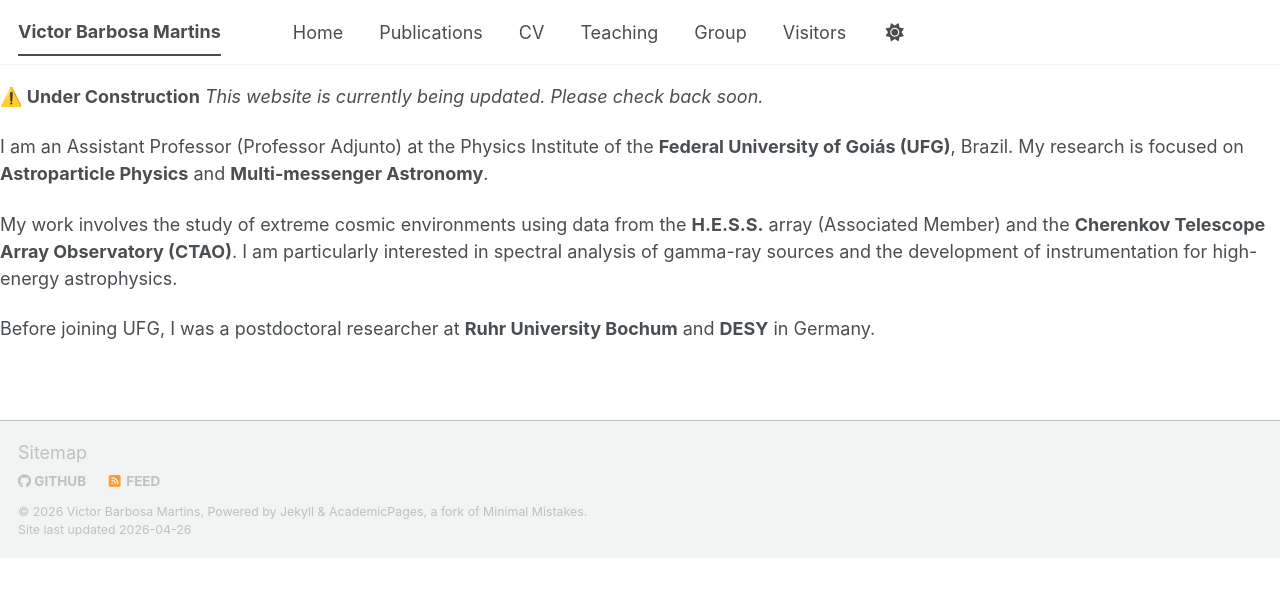
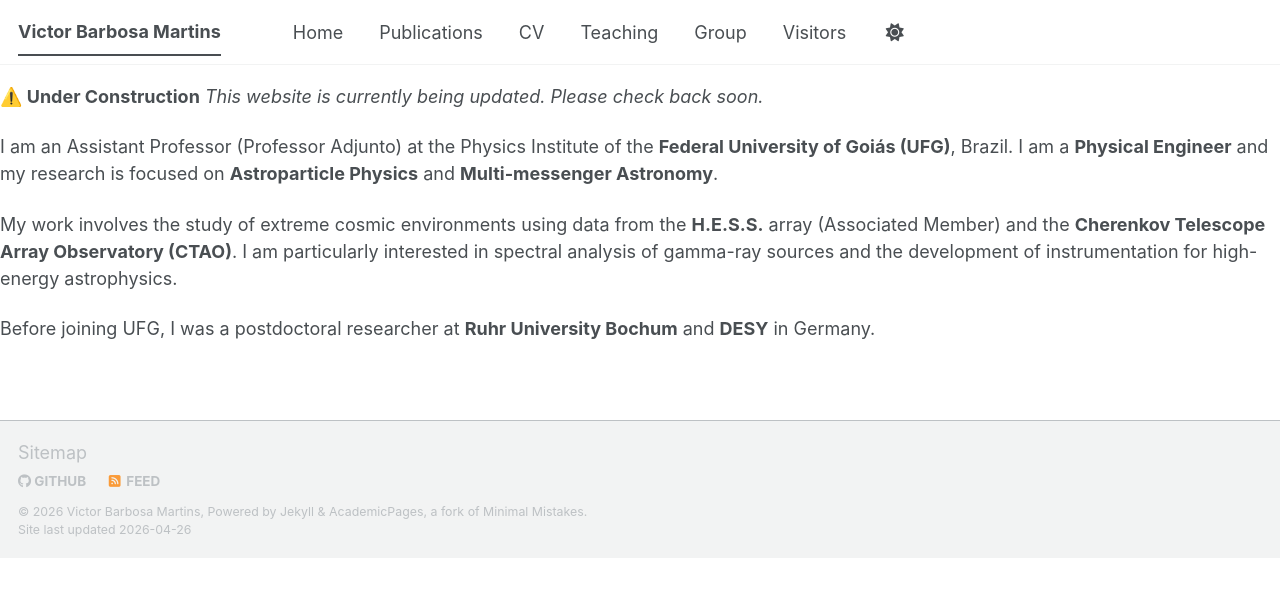
Before and after one commit to VictorBarbosaMartins/victorbarbosamartins.github.io, a Jekyll site: the page built from _pages/about.md, in a window 1280 px wide. Shown: the top 597 px of the page. Built offline with Jekyll 4.4.1, drawn with Linux system fonts in a browser that asks for light colours; a script bundle is joined from its source files by our own code; our own code applies the rules of GitHub Pages for plain Markdown files; library files that are not in the unit come from our copies.

```diff
--- a/_config.yml
+++ b/_config.yml
@@ -1,6 +1,6 @@
 title: Victor Barbosa Martins
 name: Victor Barbosa Martins
-description: "Astroparticle Physicist | Professor at UFG"
+description: "Physical Engineer & Astroparticle Physicist | Professor at UFG"
 url: "https://victorbarbosamartins.github.io"
 baseurl: ""
 repository: VictorBarbosaMartins/victorbarbosamartins.github.io
@@ -8,7 +8,7 @@ repository: VictorBarbosaMartins/victorbarbosamartins.github.io
 author:
   name: "Victor Barbosa Martins"
   avatar: "profile.jpg"
-  bio: "Astroparticle physicist focusing on very-high-energy gamma rays and multi-messenger astronomy. Associated member of H.E.S.S. and member of LST - CTAO (via RUB)."
+  bio: "Physical Engineer and Astroparticle physicist focusing on very-high-energy gamma rays and multi-messenger astronomy. Associated member of H.E.S.S. and member of LST - CTAO (via RUB)."
   location: "Goiânia, Brazil"
   email: "barbosamartins@ufg.br"
   uri: "https://victorbarbosamartins.github.io"
--- a/_pages/about.md
+++ b/_pages/about.md
@@ -8,7 +8,7 @@ author_profile: true
 **⚠️ Under Construction**
 *This website is currently being updated. Please check back soon.*
 
-I am an Assistant Professor (Professor Adjunto) at the Physics Institute of the **Federal University of Goiás (UFG)**, Brazil. My research is focused on **Astroparticle Physics** and **Multi-messenger Astronomy**.
+I am an Assistant Professor (Professor Adjunto) at the Physics Institute of the **Federal University of Goiás (UFG)**, Brazil. I am a **Physical Engineer** and my research is focused on **Astroparticle Physics** and **Multi-messenger Astronomy**.
 
 My work involves the study of extreme cosmic environments using data from the **H.E.S.S.** array (Associated Member) and the **Cherenkov Telescope Array Observatory (CTAO)**. I am particularly interested in spectral analysis of gamma-ray sources and the development of instrumentation for high-energy astrophysics.
 
```
Also changed, not shown: _pages/publications.md (+5 -5 lines).
